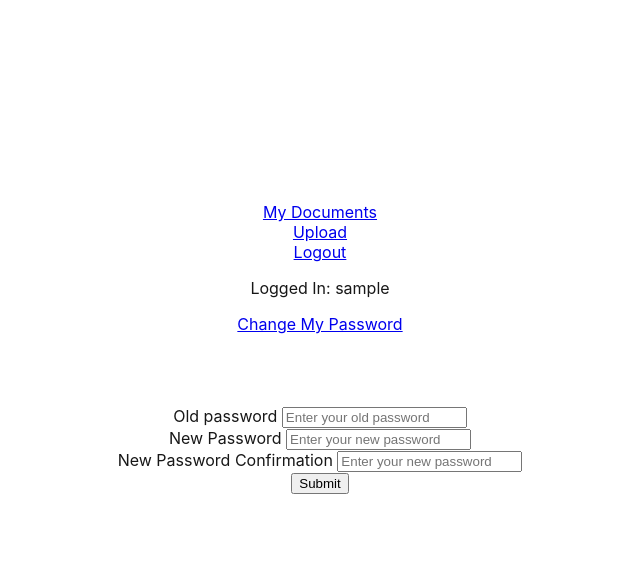
After one commit to LucasSD/docvault, a Django app: page /accounts/password_change/ in a window 1280 px wide. The commit adds this page. Shown: the top 577 px of the page, without its empty margins (320-960 px from the left). Run offline with Django 3.2, Linux system fonts and the light colour scheme; the visitor is signed in with stand-in values (Sample User, id 1).

Commit message:
add password change functionality and all tests pass

```diff
--- /dev/null
+++ b/coding-exercise-main/docvault/landing/templates/landing/password_change_done.html
@@ -0,0 +1,5 @@
+{% extends 'base.html' %}
+
+{% block body %}
+<p style="color: red">Password Change Successful</p>
+{% endblock body %}
--- /dev/null
+++ b/coding-exercise-main/docvault/landing/templates/landing/password_change_form.html
@@ -0,0 +1,46 @@
+{% extends 'base.html' %}
+
+{% block body %}
+    <h2 style="font-size: 25px;font-weight: 600;color:white">Change Password</h2>
+    <div class="body_container box box--big">
+		<!-- form starts here -->
+		<form id="change-password-form" method="post" action="#">
+            {% csrf_token %}
+			<div class="agile-field-txt">
+				<label>
+					<i class="fa fa-user" aria-hidden="true"></i> Old password </label>
+				<input id="old_password" name="old_password" placeholder="Enter your old password" required=""
+                                   type="text" class="form-control">
+			</div>
+			<div class="agile-field-txt">
+				<label>
+					<i class="fa fa-envelope" aria-hidden="true"></i> New Password </label>
+					<input name="new_password1" type="password" class="form-control"
+					   placeholder="Enter your new password " required="" id="new_password1">
+			</div>
+			<div class="agile-field-txt">
+				<label>
+					<i class="fa fa-envelope" aria-hidden="true"></i> New Password Confirmation </label>
+					<input name="new_password2" type="password" class="form-control"
+					   placeholder="Enter your new password " required="" id="new_password2">
+			</div>
+				{% if form.errors %}
+                    {% for field in form %}
+						{{field.name}}
+                        {% for error in field.errors %}
+                            <p style="color: red">{{ error }}</p>
+                        {% endfor %}
+                    {% endfor %}
+                {% endif %}
+			<div class="w3ls-bot">
+				<div class="form-end">
+					<input type="submit" value="Submit">
+				</div>
+				<div class="clearfix"></div>
+                <br/>
+
+			</div>
+
+		</form>
+	</div>
+{% endblock body %}
--- a/coding-exercise-main/docvault/landing/urls.py
+++ b/coding-exercise-main/docvault/landing/urls.py
@@ -8,4 +8,14 @@ urlpatterns = [
         auth_views.LogoutView.as_view(template_name="landing/home.html"),
         name="logout",
     ),
+    path(
+        "accounts/password_change/",
+        auth_views.PasswordChangeView.as_view(template_name="landing/password_change_form.html"),
+        name="password_change",
+    ),
+    path(
+        "accounts/password_change/done/",
+        auth_views.PasswordChangeDoneView.as_view(template_name="landing/password_change_done.html"),
+        name="password_change_done",
+    ),
 ]
--- a/coding-exercise-main/docvault/shared/templates/base.html
+++ b/coding-exercise-main/docvault/shared/templates/base.html
@@ -21,6 +21,7 @@
     <br>
     <a href="{% url 'logout'%}?next={{request.path}}">Logout</a>
     <p>Logged In: {{ user.get_username }}</p>
+    <a href="{% url 'password_change' %}">Change My Password</a>
 
     {% endif %}
   </div>
```
Also changed, not shown: coding-exercise-main/docvault/landing/tests.py (+46 -0 lines).
